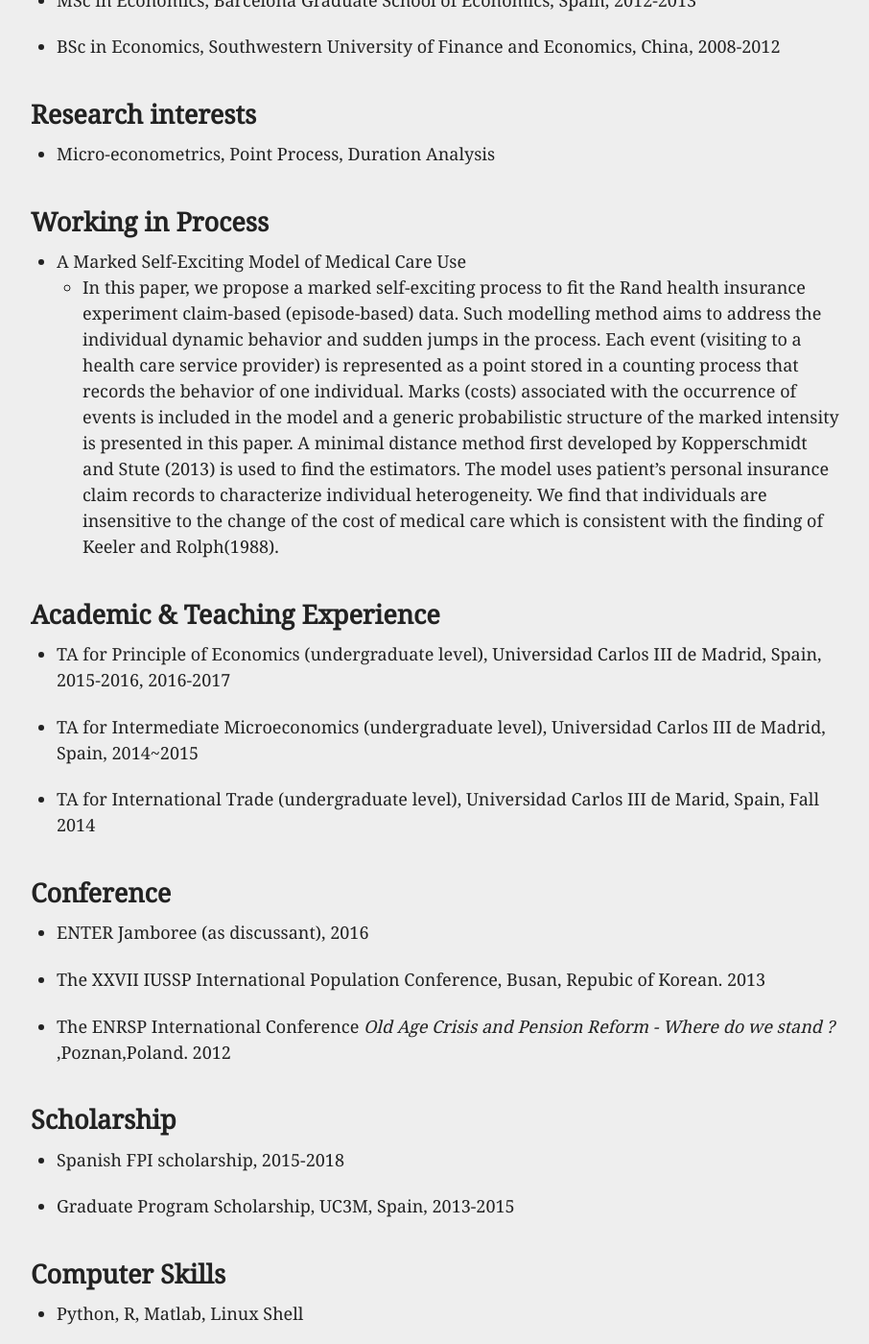
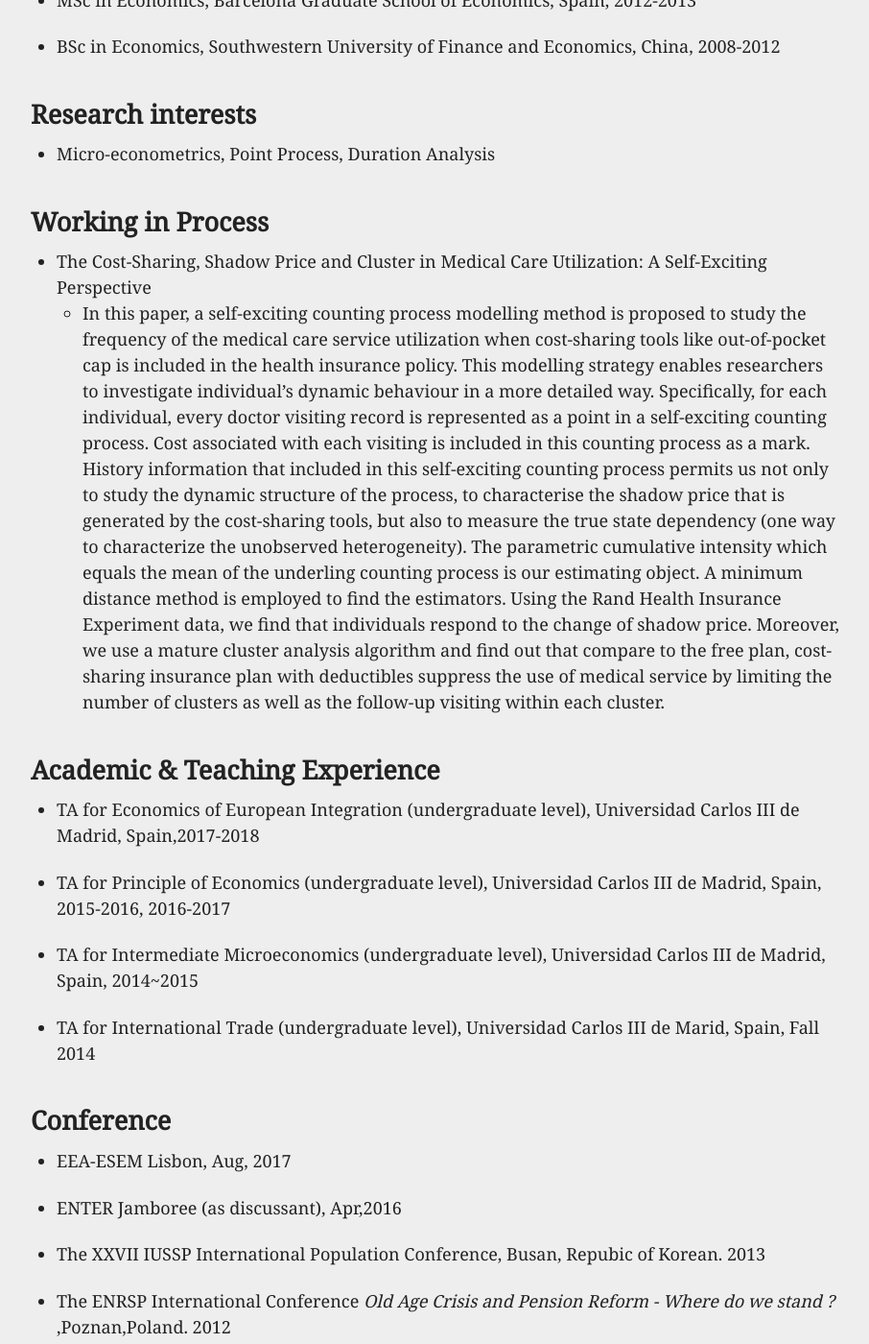
Before and after one commit to yuhaoli-academic/yuhaoli-academic.github.io, a Jekyll site: the page built from cv.md, in a window 1280 px wide and 1400 px high, scrolled down 727 px. Shown: the whole window at 96% size, without its empty margins (185-1091 px from the left). Built offline with Jekyll 4.4.1, drawn with Linux system fonts in a browser that asks for light colours.

Commit message:
updating CV

```diff
--- a/cv.md
+++ b/cv.md
@@ -35,11 +35,13 @@ WEB: [http://yuhaoli-academic.github.io/](http://yuhaoli-academic.github.io/)
 
 ## Working in Process
 
-* A Marked Self-Exciting Model of Medical Care Use
-	* In this paper, we propose a marked self-exciting process to fit the Rand health insurance experiment claim-based (episode-based) data. Such modelling method aims to address the individual dynamic behavior and sudden jumps in the process. Each event (visiting to a health care service provider) is represented as a point stored in a counting process that records the behavior of one individual. Marks (costs) associated with the occurrence of events is included in the model and a generic probabilistic structure of the marked intensity is presented in this paper. A minimal distance method first developed by Kopperschmidt and Stute (2013) is used to find the estimators. The model uses patient’s personal insurance claim records to characterize individual heterogeneity. We find that individuals are insensitive to the change of the cost of medical care which is consistent with the finding of Keeler and Rolph(1988).
+* The Cost-Sharing, Shadow Price and Cluster in Medical Care Utilization: A Self-Exciting Perspective
+	* In this paper, a self-exciting counting process modelling method is proposed to study the frequency of the medical care service utilization when cost-sharing tools like out-of-pocket cap is included in the health insurance policy. This modelling strategy enables researchers to investigate individual's dynamic behaviour in a more detailed way. Specifically, for each individual, every doctor visiting record is represented as a point in a self-exciting counting process. Cost associated with each visiting is included in this counting process as a mark. History information that included in this self-exciting counting process permits us not only to study the dynamic structure of the process, to characterise the shadow price that is generated by the cost-sharing tools, but also to measure the true state dependency (one way to characterize the unobserved heterogeneity). The parametric cumulative intensity which equals the mean of the underling counting process is our estimating object. A minimum distance method is employed to find the estimators. Using the Rand Health Insurance Experiment data, we find that individuals respond to the change of shadow price. Moreover, we use a mature cluster analysis algorithm and find out that compare to the free plan, cost-sharing insurance plan with deductibles suppress the use of medical service by limiting the number of clusters as well as the follow-up visiting within each cluster.
 
 
 ## Academic & Teaching Experience
+
+* TA for Economics of European Integration (undergraduate level), Universidad Carlos III de Madrid, Spain,2017-2018
 
 * TA for Principle of Economics (undergraduate level), Universidad Carlos III de Madrid, Spain, 2015-2016, 2016-2017
 
@@ -49,7 +51,9 @@ WEB: [http://yuhaoli-academic.github.io/](http://yuhaoli-academic.github.io/)
 
 ## Conference
 
-* ENTER Jamboree (as discussant), 2016
+* EEA-ESEM Lisbon, Aug, 2017
+
+* ENTER Jamboree (as discussant), Apr,2016
 
 * The XXVII IUSSP International Population Conference, Busan, Repubic of Korean. 2013
 
```
